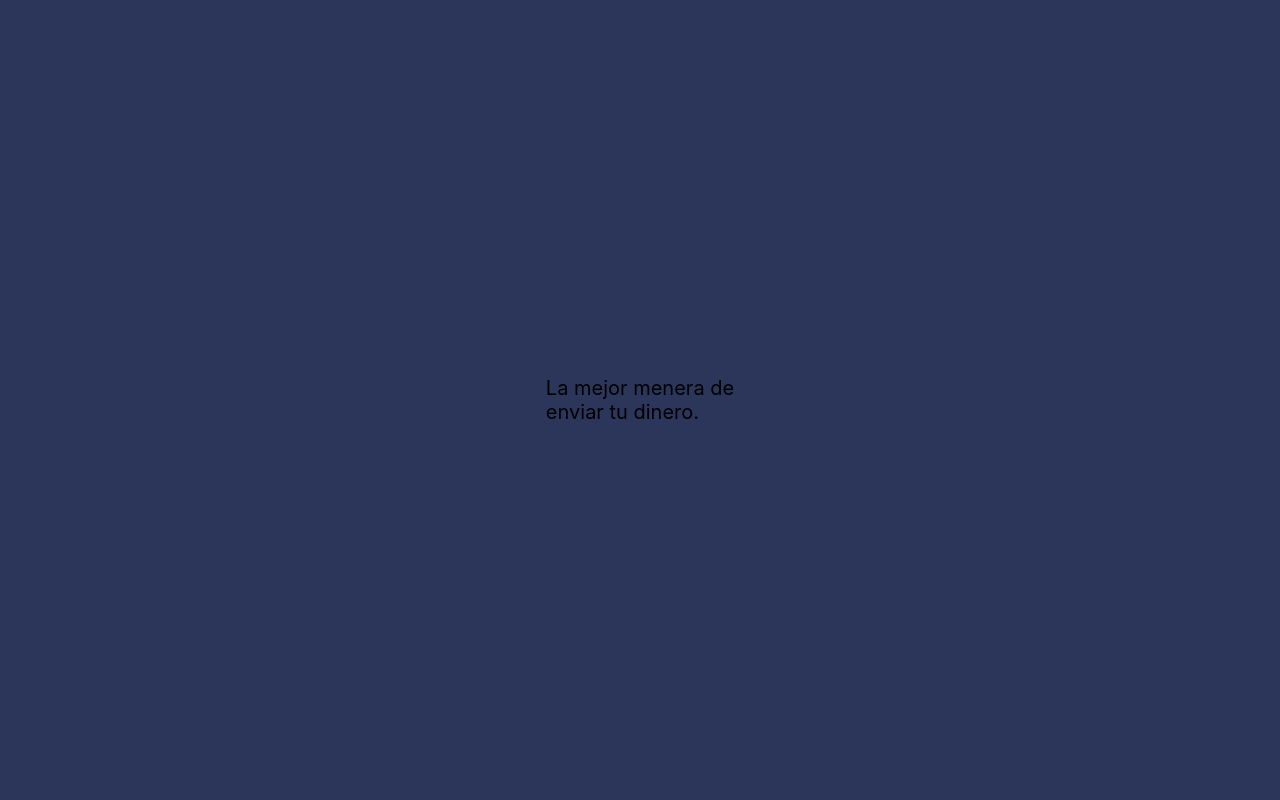
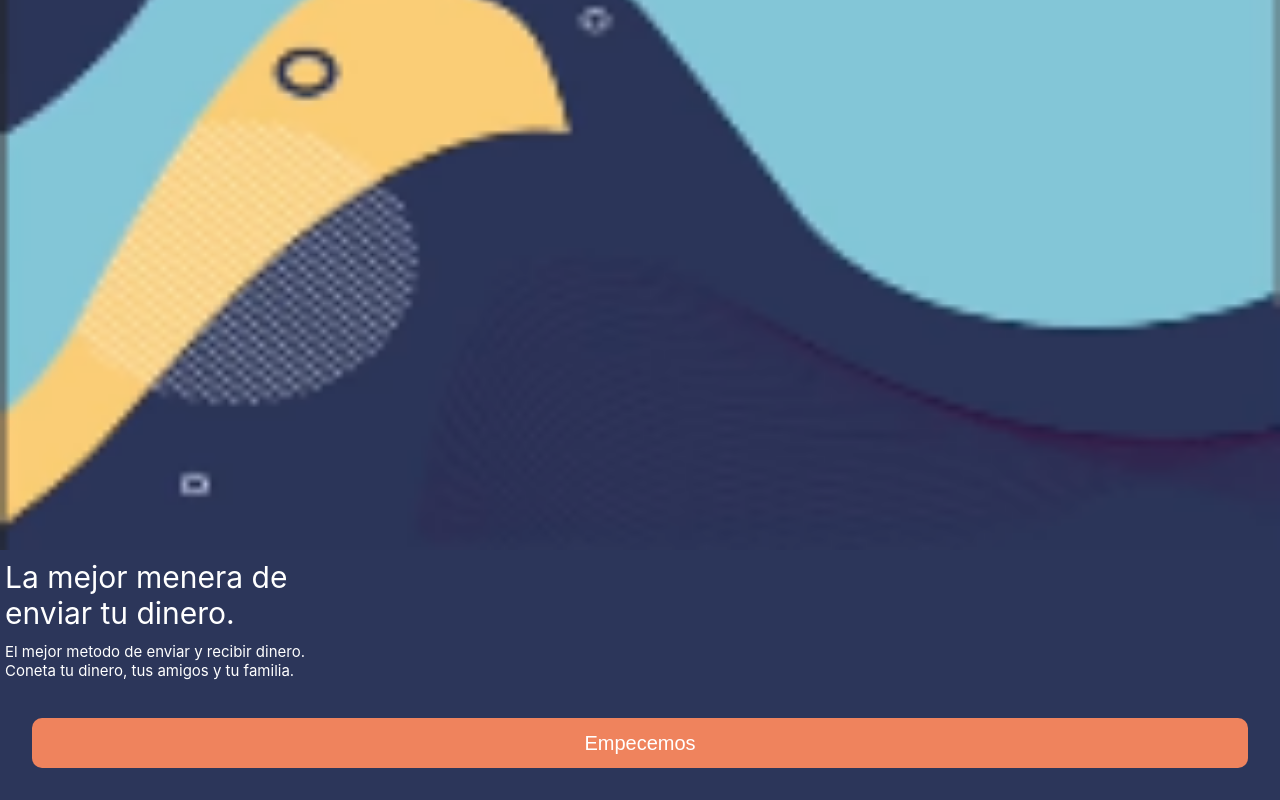
Before and after one commit to EdmundSupport/MoneyBag2, a React (Create React App) app: page / in a window 1280 px wide. Built offline with nearby package versions, Linux system fonts and the light colour scheme.

Commit message:
screen Welcome Close #1

```diff
--- /dev/null
+++ b/src/screens/Welcome.css
@@ -0,0 +1,31 @@
+@import url("../colors.css");
+
+.Welcome {
+  background-color: var(--bg-color-second);
+  position: absolute;
+  width: 100vw;
+  height: 100vh;
+  display: flex;
+  flex-direction: column;
+  justify-content: flex-end;
+  margin: 0;
+  padding: 0;
+}
+
+.Welcome-title {
+  width: 100%;
+  margin: 0;
+  padding: 0;
+}
+
+.Welcome-description {
+  width: 100%;
+  margin: 0;
+  padding: 0;
+}
+
+.Welcome-button {
+  width: 100%;
+  box-sizing: border-box;
+  padding: 2.5%;
+}
--- a/src/screens/Welcome.jsx
+++ b/src/screens/Welcome.jsx
@@ -1,24 +1,32 @@
-import React, { Fragment } from 'react';
-import PropTypes from 'prop-types';
-import { welcomeStyle } from './WelcomeStyle';
+import React from 'react';
+// import PropTypes from 'prop-types';
+import './Welcome.css';
 import { TextCustom } from '../components/text/TextCustom';
+import { ButtonCustom } from '../components/button/ButtonCustom';
+import { ImageCustom } from '../components/image/ImageCustom';
 
 const Welcome = () => {
     return (
-        <div style={welcomeStyle}>
+        <div className='Welcome'>
+            <div className="Welcome-img">
+                <ImageCustom source="./assets/img/bgs/background_v1.png" width="100%" height="auto" />
+            </div>
             <div className='Welcome-title'>
-                <TextCustom justify='left'>
-                    La mejor menera de
-                    <br />
+                <TextCustom color="var(--text-color-primary)" size="30px">
+                    La mejor menera de<br />
                     enviar tu dinero.
                 </TextCustom>
-
             </div>
-            <div className="Welcome-descript">
-
+            <div className="Welcome-description">
+                <TextCustom color="var(--text-color-primary)" size="15px">
+                    El mejor metodo de enviar y recibir dinero. <br />
+                    Coneta tu dinero, tus amigos y tu familia.
+                </TextCustom>
             </div>
             <div className="Welcome-button">
-
+                <ButtonCustom justify="center" onClick={null}>
+                    Empecemos
+                </ButtonCustom>
             </div>
         </div>
     )
--- a/src/screens/WelcomeStyle.js
+++ /dev/null
@@ -1,22 +0,0 @@
-import { colors } from "../colors";
-
-const welcomeStyle = {
-  position: "absolute",
-  width: "100%",
-  height: "100%",
-  padding: 0,
-  margin: 0,
-  backgroundColor: colors.bgColorSecond,
-  display: "flex",
-  flexWrap: "wrap",
-  justifyContent: "center",
-  alignItems: "center",
-};
-
-const welcomeTitleStyle = {
-  position: "relative",
-  width: "100%",
-  height: "50px",
-};
-
-export { welcomeStyle };
```
